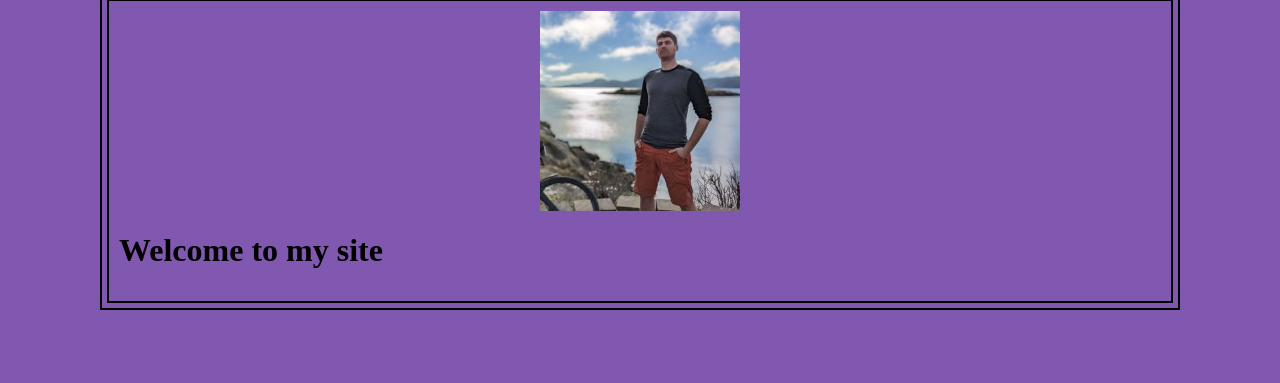
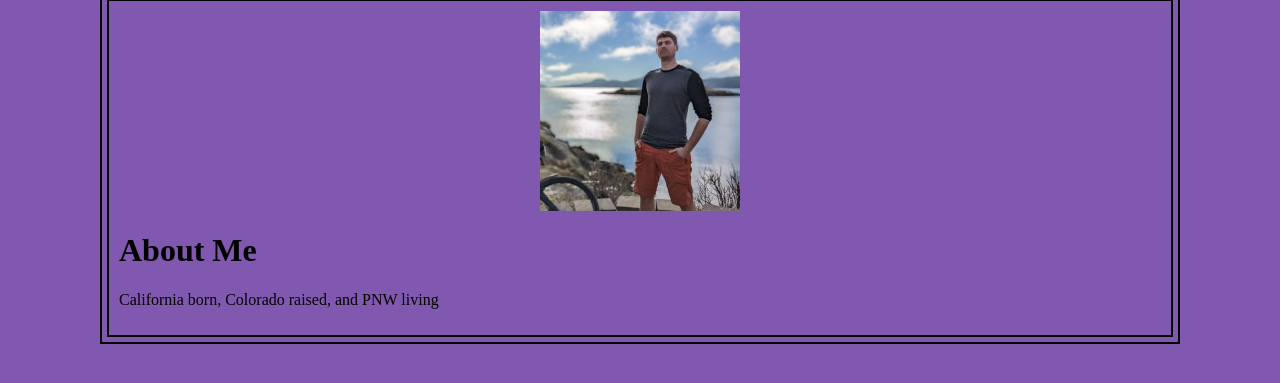
Before and after one commit to rarothschild/RobSite, a Django app: page / in a window 1280 px wide. Shown: the part 114-497 px from the top of the page. Run offline with Django 3.2, Linux system fonts and the light colour scheme.

Commit message:
Template updates

```diff
--- a/main/templates/main/home.html
+++ b/main/templates/main/home.html
@@ -4,6 +4,7 @@
 {% block content %}
 <div class="about-me">
     <img id="profile-picture" src="{% static 'images/RobPicMain.jpg' %}">
-    <h1>Welcome to my site</h1>
+    <h1>About Me</h1>
+    <p>California born, Colorado raised, and PNW living</p>
 </div>
 {% endblock content %}
--- a/main/templates/main/projects.html
+++ b/main/templates/main/projects.html
@@ -3,6 +3,7 @@
 {% block subnav %}
 <div class="navbar-container-2">
     <ul>
+        <li><a href="#Overview">Overview</a></li>
         <li><a href="#Stock Analysis">Stock Analysis</a></li>
         <li><a href="#Land Tracker">Land Tracker</a></li>
     </ul>
--- a/main/views.py
+++ b/main/views.py
@@ -16,6 +16,9 @@ def resume(request):
 def contact(request):
     return render(request,'main/contact.html')
 
+def project_overview(request):
+    return render(request,'main/contact.html')
+
 def show_pdf(request):
     filepath = os.path.join('static','images', 'RothschildResume.pdf')
     return FileResponse(open(filepath, 'rb'), content_type='application/pdf')
```
